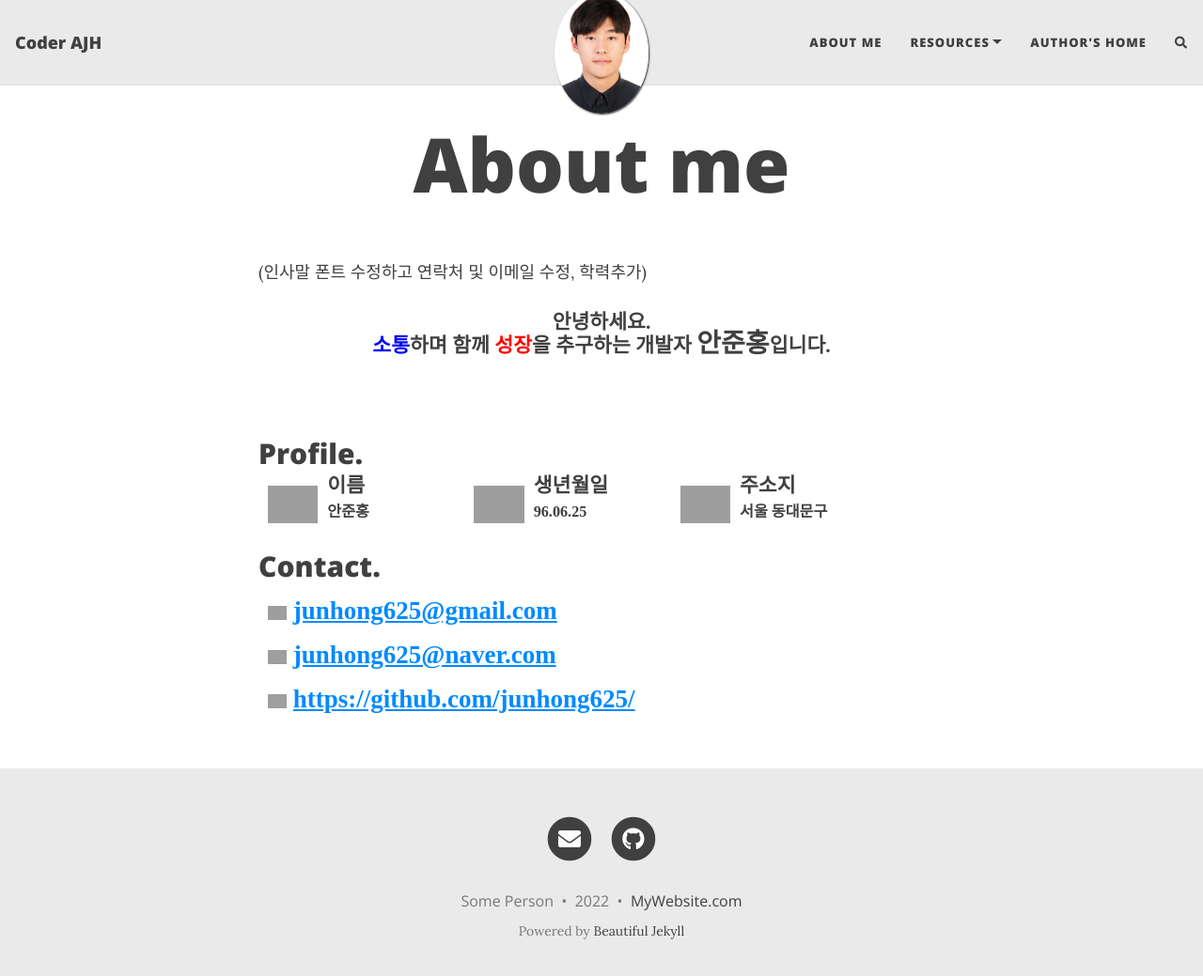
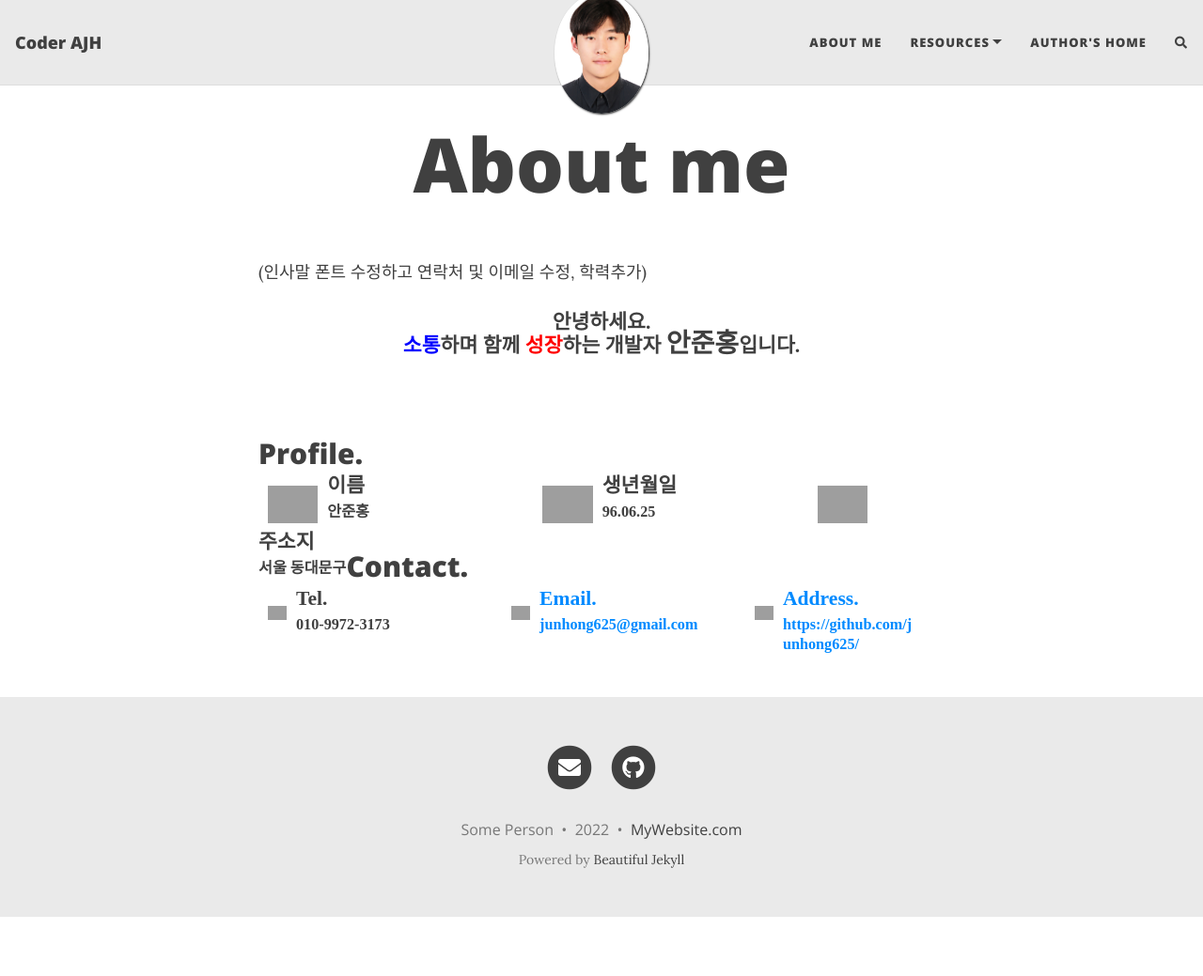
Before and after one commit to junhong625/junhong625.github.io, a Jekyll site: the page built from aboutme.md, in a window 1280 px wide and 1052 px high. Shown: the top 1039 px of the window at 94% size. Built offline with Jekyll 4.4.1, drawn with Linux system fonts in a browser that asks for light colours; nearby versions of some CDN libraries; comment, search, counter and statistics services are not loaded; grey boxes are pictures that could not be loaded.

Commit message:
Update aboutme.md

```diff
--- a/aboutme.md
+++ b/aboutme.md
@@ -7,7 +7,7 @@ subtitle:
 <div style="font: normal bold 1.2em/1em 'sans-serif'; text-align:center;">
 안녕하세요.
 <br>
-<span style="color:blue; float:center; text-size:1.25em;">소통</span>하며 함께 <span style="color:red; float:center; text-size:1.25em;">성장</span>을 추구하는 개발자 <span style="font-size:1.3em; float:center;">안준홍</span>입니다.
+<span style="color:blue; float:center; text-size:1.25em;">소통</span>하며 함께 <span style="color:red; float:center; text-size:1.25em;">성장</span>하는 개발자 <span style="font-size:1.3em; float:center;">안준홍</span>입니다.
 </div>
 
 <br>
@@ -17,13 +17,13 @@ subtitle:
 <div style="float: left; padding: 10px;">
     <img src="https://user-images.githubusercontent.com/83000975/153178663-f5732bd8-0076-4296-b97e-a606141512d3.png" height=40 weight=40>
 </div>
-<div style="font: normal bold 1.2em/1em 'sans-serif'; float: left; width: 20%;">
+<div style="font: normal bold 1.2em/1em 'sans-serif'; float: left; width: 30%;">
 이름 <br> <sub>안준홍</sub>
 </div>
 <div style="float: left; padding: 10px;">
     <img src="https://user-images.githubusercontent.com/83000975/153190863-3566ca35-1643-4c4d-b99c-7deeeeca09cc.jpg" height=40 weight=40>
 </div>
-<div style="font: normal bold 1.2em/1em 'sans-serif'; float: left; width: 20%;">
+<div style="font: normal bold 1.2em/1em 'sans-serif'; float: left; width: 30%;">
 생년월일 <br> <sub>96.06.25</sub>
 </div>
 <div style="float: left; padding: 10px;">
@@ -37,23 +37,27 @@ subtitle:
 
 ## Contact.
 
-<div style="font: normal bold 1.5em/1em 'sans-serif'; padding: 10px;">
+<div style="float: left; padding: 10px;">
+<img src="https://user-images.githubusercontent.com/83000975/151389193-fd06a3ed-1d0f-48fc-bfb1-d18e5a907dd1.jpg" height=15 weight=15>
+</div>
+<div style="font: normal bold 1.2em/1em 'sans-serif'; float: left; width: 30%;">
+Tel. <br><sub>010-9972-3173</sub>
+</div>
+
+<div style="float: left; padding: 10px;">
 <img src="https://user-images.githubusercontent.com/83000975/151385532-30b1d006-6355-4eba-b074-b7f4a918e9d6.jpg" height=15 weight=15>
+</div>
+<div style="font: normal bold 1.2em/1em 'sans-serif'; float: left; width: 30%;">
 <a href="mailto:junhong625@gmail.com">
-<u>junhong625@gmail.com</u>
+Email. <br><sub>junhong625@gmail.com</sub>
 </a>
 </div>
 
-<div style="font: normal bold 1.5em/1em 'sans-serif'; padding: 10px;">
-<img src="https://user-images.githubusercontent.com/83000975/151389193-fd06a3ed-1d0f-48fc-bfb1-d18e5a907dd1.jpg" height=15 weight=15>
-<a href="mailto:junhong625@naver.com">
-<u>junhong625@naver.com</u>
+<div style="float: left; padding: 10px;">
+<img src="https://user-images.githubusercontent.com/83000975/151389483-da632667-6a6e-46dd-9d23-a18073c754cd.jpg" height=15 weight=15>
+</div>
+<div style="font: normal bold 1.2em/1em 'sans-serif'; float: left; width: 20%;">
+<a href="https://github.com/junhong625/">
+Address. <br><sub>https://github.com/junhong625/</sub>
 </a>
 </div>
-
-<div style="font: normal bold 1.5em/1em 'sans-serif'; padding: 10px;">
-<img src="https://user-images.githubusercontent.com/83000975/151389483-da632667-6a6e-46dd-9d23-a18073c754cd.jpg" height=15 weight=15>
-<a href="https://github.com/junhong625/">
-<u>https://github.com/junhong625/</u>
-</a>
-</div>
```
